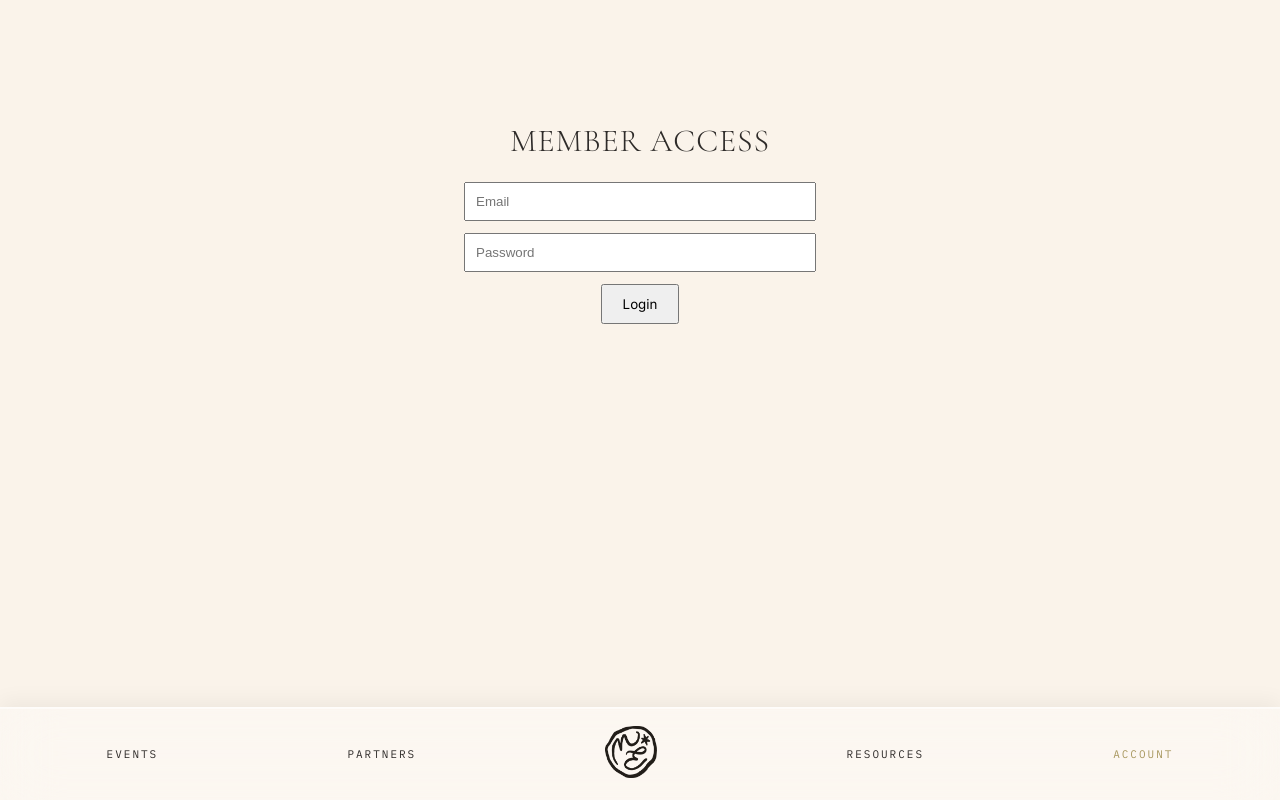
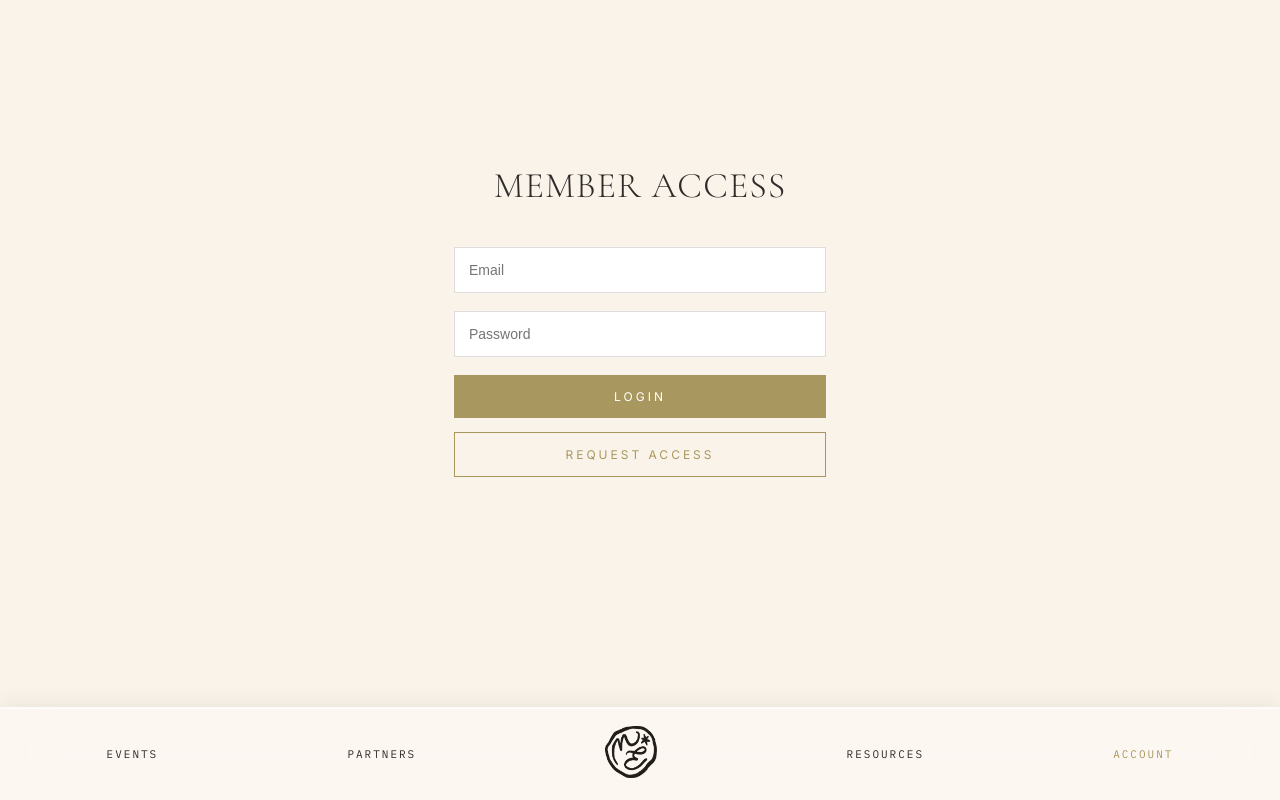
Before and after one commit to nataliatovargrand-a11y/mothereuro-beta, a Nuxt app: page /account in a window 1280 px wide. Built offline with nearby package versions, Linux system fonts and the light colour scheme.

Commit message:
Add signup + branded account page

```diff
--- a/app/pages/account.vue
+++ b/app/pages/account.vue
@@ -4,15 +4,27 @@
     <h1>MEMBER ACCESS</h1>
 
     <div v-if="!user">
+
       <input v-model="email" placeholder="Email" />
       <input v-model="password" type="password" placeholder="Password" />
-      <button @click="login">Login</button>
+
+      <button class="primary-btn" @click="login">
+        LOGIN
+      </button>
+
+      <button class="secondary-btn" @click="signup">
+        REQUEST ACCESS
+      </button>
+
     </div>
 
     <div v-else>
-      <p>Logged in as {{ user.email }}</p>
-      <p>Status: {{ membershipStatus }}</p>
-      <button @click="logout">Logout</button>
+      <p class="status">Logged in as {{ user.email }}</p>
+      <p class="status">Status: {{ membershipStatus }}</p>
+
+      <button class="primary-btn" @click="logout">
+        LOGOUT
+      </button>
     </div>
 
   </div>
@@ -45,6 +57,21 @@ const login = async () => {
     const { data } = await supabase.auth.getUser()
     user.value = data.user
     await checkMembership()
+  } else {
+    alert(error.message)
+  }
+}
+
+const signup = async () => {
+  const { error } = await supabase.auth.signUp({
+    email: email.value,
+    password: password.value
+  })
+
+  if (!error) {
+    alert("Application received. Awaiting approval.")
+  } else {
+    alert(error.message)
   }
 }
 
@@ -76,22 +103,65 @@ const checkMembership = async () => {
 <style scoped>
 
 .account-wrapper {
-  padding: 100px 24px;
-  max-width: 400px;
+  padding: 140px 24px;
+  max-width: 420px;
   margin: auto;
   text-align: center;
+}
+
+h1 {
+  font-family: 'Cormorant Garamond', serif;
+  font-size: 36px;
+  margin-bottom: 40px;
 }
 
 input {
   display: block;
   width: 100%;
-  margin-bottom: 12px;
-  padding: 10px;
+  margin-bottom: 18px;
+  padding: 14px;
+  border: 1px solid #ddd;
+  font-size: 14px;
 }
 
-button {
-  padding: 10px 20px;
+.primary-btn {
+  width: 100%;
+  background: #A8985F;
+  color: white;
+  border: none;
+  padding: 14px;
+  letter-spacing: 3px;
+  font-size: 12px;
+  text-transform: uppercase;
   cursor: pointer;
+  transition: 0.3s ease;
+  margin-bottom: 14px;
+}
+
+.primary-btn:hover {
+  background: #5E5130;
+}
+
+.secondary-btn {
+  width: 100%;
+  background: transparent;
+  border: 1px solid #A8985F;
+  color: #A8985F;
+  padding: 14px;
+  letter-spacing: 3px;
+  font-size: 12px;
+  text-transform: uppercase;
+  cursor: pointer;
+  transition: 0.3s ease;
+}
+
+.secondary-btn:hover {
+  background: #A8985F;
+  color: white;
+}
+
+.status {
+  margin-bottom: 20px;
 }
 
 </style>
```
